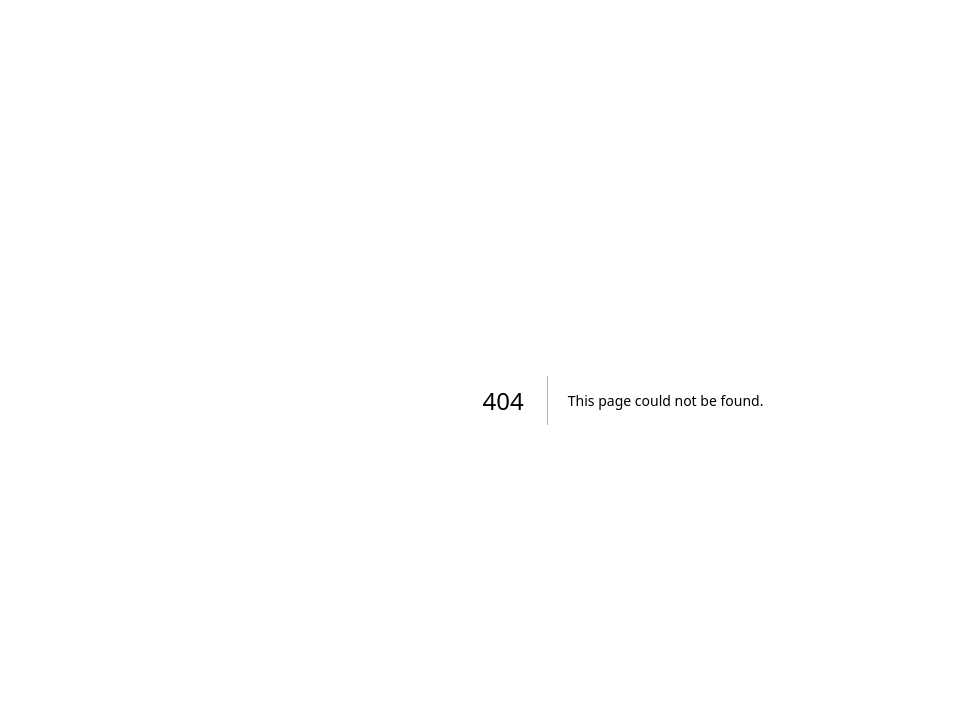
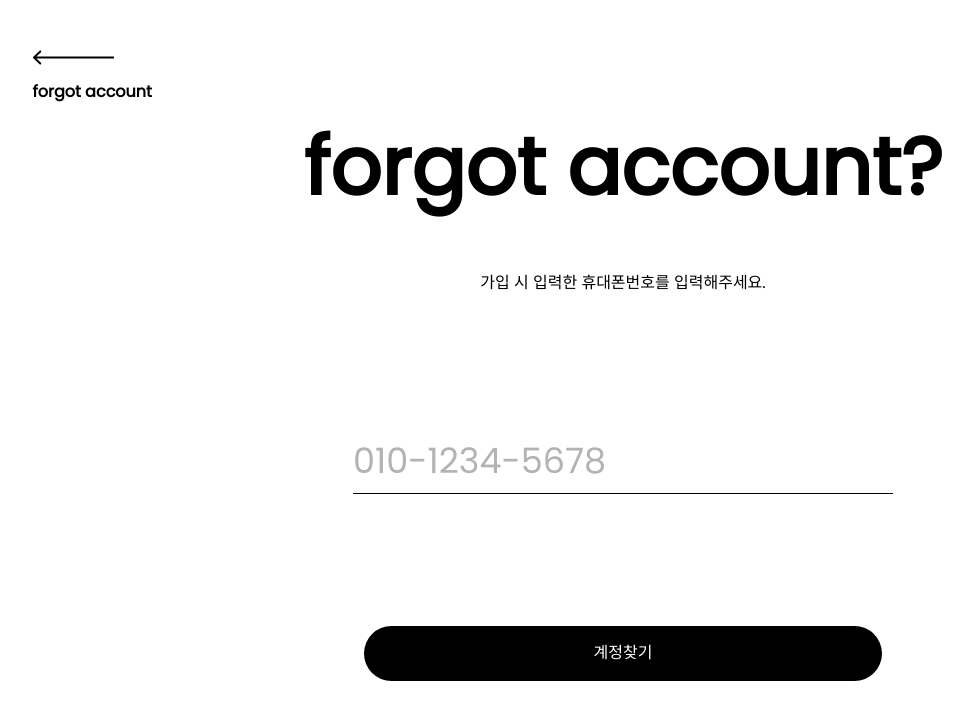
Before and after one commit to Ju-MINJAE/desub, a Next.js app: page /login/forgot in a window 1280 px wide. Before the commit this address had no page. Shown: the top 720 px of the page, without its empty margins (17-990 px from the left). Built offline with nearby package versions, Linux system fonts and the light colour scheme.

Commit message:
feat forgot account 페이지 작업중

```diff
--- /dev/null
+++ b/src/app/login/forgot/account/page.tsx
@@ -0,0 +1,42 @@
+'use client';
+
+import { useRouter } from 'next/navigation';
+import Heading from '@/app/components/ui/Heading';
+import { Button } from '@/app/components/ui/Button';
+import { BackButton } from '@/app/components/ui/BackButton';
+import TextButton from '@/app/components/ui/TextButton';
+
+const Account = () => {
+  const router = useRouter();
+
+  const handleNavigate = () => {
+    router.push('/login/email');
+  };
+  return (
+    <div className="h-full">
+      <div className="pt-[4.7rem] pl-[4.7rem]">
+        <BackButton text="forgot account" />
+      </div>
+      <div className="flex flex-col justify-center items-center">
+        {/* 가입이력이 있는 경우 */}
+        <Heading tag="h1" className="mb-[4.4rem]">
+          forgot account?
+        </Heading>
+        <p className="mb-[9.8rem]">이미 desub 계정이 있습니다.</p>
+        <p className="mb-[20.6rem] text-[2.5rem]">de********@gm***.com</p>
+
+        <Button size="full" type="button" variant="black" onClick={handleNavigate}>
+          로그인하기
+        </Button>
+        <div className="mt-[2.4rem] text-right w-[51.8rem]">
+          <span className="mr-[3rem] text-[1.3rem]">비밀번호를 잊으셨나요?</span>
+          <TextButton href="주소값" className="self-end mt-[4.5rem]">
+            비밀번호 재설정
+          </TextButton>
+        </div>
+      </div>
+    </div>
+  );
+};
+
+export default Account;
--- /dev/null
+++ b/src/app/login/forgot/page.tsx
@@ -0,0 +1,48 @@
+'use client';
+
+import { useRouter } from 'next/navigation';
+import Heading from '@/app/components/ui/Heading';
+import { Button } from '@/app/components/ui/Button';
+import { BackButton } from '@/app/components/ui/BackButton';
+import { Input } from '@/app/components/ui/Input';
+
+const Forgot = () => {
+  const router = useRouter();
+
+  const handleNavigate = () => {
+    router.push('/login/forgot/account');
+  };
+  return (
+    <div className="h-full">
+      <div className="pt-[4.7rem] pl-[4.7rem]">
+        <BackButton text="forgot account" />
+      </div>
+      <div className="flex flex-col justify-center items-center">
+        <Heading tag="h1" className="mb-[4.4rem]">
+          forgot account?
+        </Heading>
+        <p className="mb-[13.3rem]">가입 시 입력한 휴대폰번호를 입력해주세요.</p>
+
+        <form
+          onSubmit={e => {
+            e.preventDefault();
+          }}
+          className="flex flex-col items-center w-[54rem]"
+        >
+          <Input
+            helperText=""
+            placeholder="010-1234-5678"
+            status="default"
+            type="tel"
+            className="mb-[13.2rem]"
+          />
+          <Button size="full" type="button" variant="black" onClick={handleNavigate}>
+            계정찾기
+          </Button>
+        </form>
+      </div>
+    </div>
+  );
+};
+
+export default Forgot;
```
